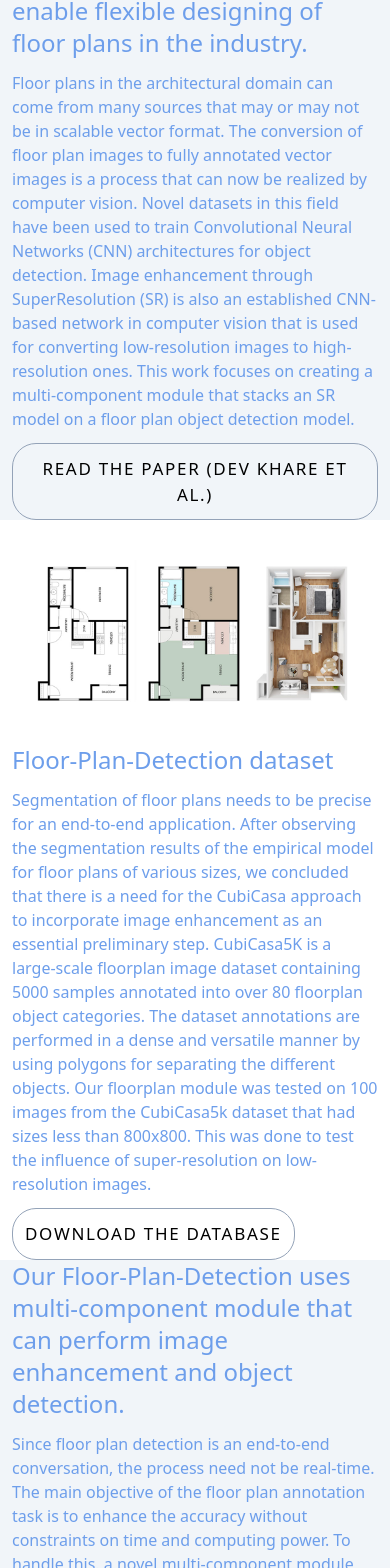
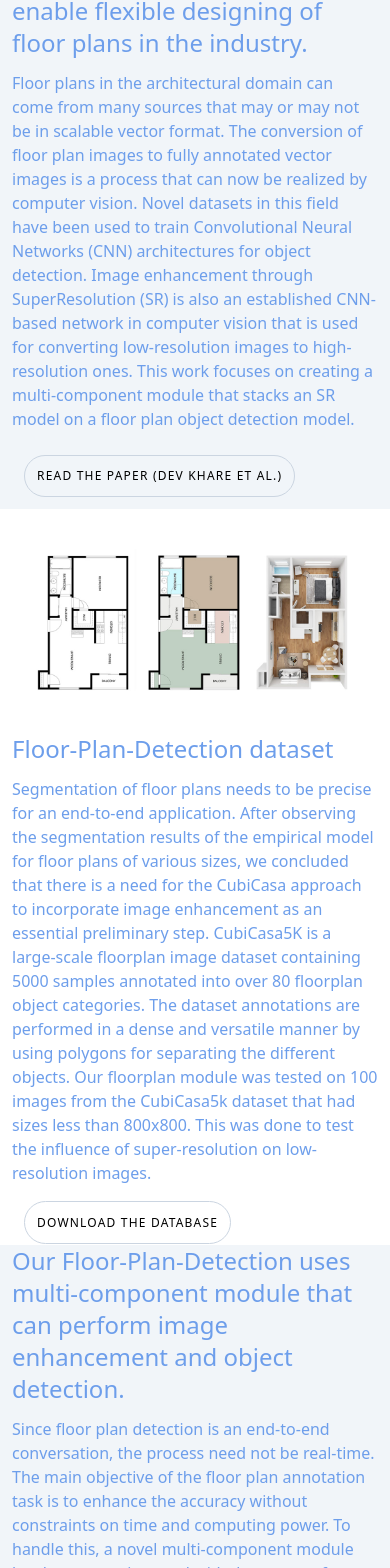
Before and after one commit to SNaveen-04/rbg-ai, a React (Vite) app: page /projects/floor in a window 390 px wide. Shown: the part 428-1996 px from the top of the page. Built offline with nearby package versions, Linux system fonts and the light colour scheme.

Commit message:
projects responsiveness corrected

```diff
--- a/src/Pages/projects/Floor/Comone.jsx
+++ b/src/Pages/projects/Floor/Comone.jsx
@@ -21,9 +21,11 @@ const Comone = () => {
           high-resolution ones. This work focuses on creating a multi-component
           module that stacks an SR model on a floor plan object detection model.
         </p>
-        <button className=" text-black text-[17px] w-auto border border-slate-400 p-3 tracking-widest rounded-3xl hover:bg-slate-200 duration-150 outline-none uppercase">
+        <div className="p-3 flex items-start">
+        <a className=" text-black text-xs md:text-[17px] w-auto border border-slate-300 p-3 tracking-widest rounded-3xl hover:bg-slate-200 duration-150 outline-none uppercase" href="https://arxiv.org/abs/2112.09844v1" target="blank">
           read the paper (dev khare et al.)
-        </button>
+        </a>
+        </div>
       </div>
     </div>
   );
--- a/src/Pages/projects/Floor/Comtwo.jsx
+++ b/src/Pages/projects/Floor/Comtwo.jsx
@@ -14,9 +14,11 @@ const Comtwo = () => {
         <p className="py-3">
         Segmentation of floor plans needs to be precise for an end-to-end application. After observing the segmentation results of the empirical model for floor plans of various sizes, we concluded that there is a need for the CubiCasa approach to incorporate image enhancement as an essential preliminary step. CubiCasa5K is a large-scale floorplan image dataset containing 5000 samples annotated into over 80 floorplan object categories. The dataset annotations are performed in a dense and versatile manner by using polygons for separating the different objects. Our floorplan module was tested on 100 images from the CubiCasa5k dataset that had sizes less than 800x800. This was done to test the influence of super-resolution on low-resolution images.
         </p>
-        <button className=" text-black text-[17px] w-auto border border-slate-400 p-3 tracking-widest rounded-3xl hover:bg-slate-200 duration-150 outline-none uppercase">
+        <div className='p-3'>
+        <a className=" text-black text-xs md:text-[17px] w-auto border border-slate-300 p-3  tracking-widest rounded-3xl hover:bg-slate-200 duration-150 outline-none uppercase" href="https://zenodo.org/record/2613548" target='blank'>
           download the database
-        </button>
+        </a>
+        </div>
       </div>
     </div>
   )
--- a/src/Pages/projects/Floor/Embed.jsx
+++ b/src/Pages/projects/Floor/Embed.jsx
@@ -3,7 +3,7 @@ import React from "react";
 const Embed = () => {
   return (
     <div>
-      <div className=" mx-auto flex flex-col lg:flex-row px-3 py-3 items-center text-Primary md:px-48 md:py-28 gap-5">
+      <div className=" mx-auto flex flex-col lg:flex-row px-3 py-10 items-center text-Primary md:px-48 md:py-28 gap-5">
         <div>
           <iframe
           className=" md:h-[250px] md:w-[450px] "
```
